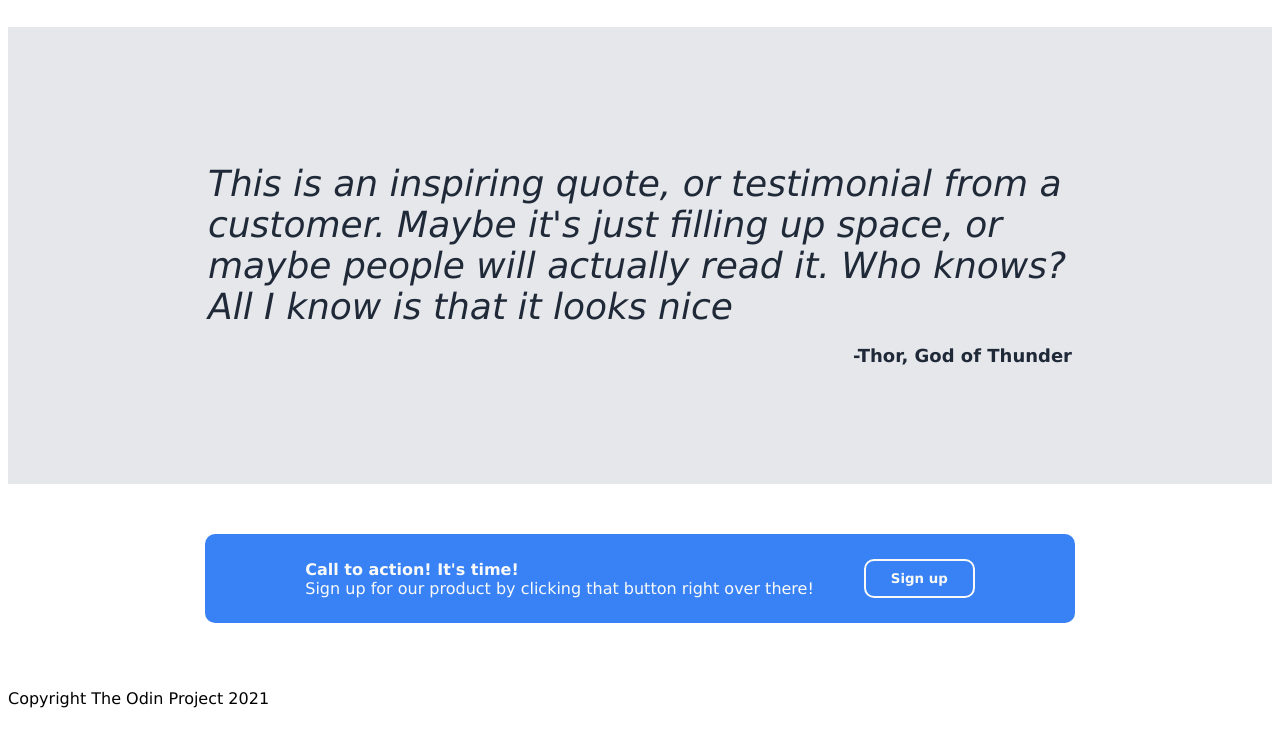
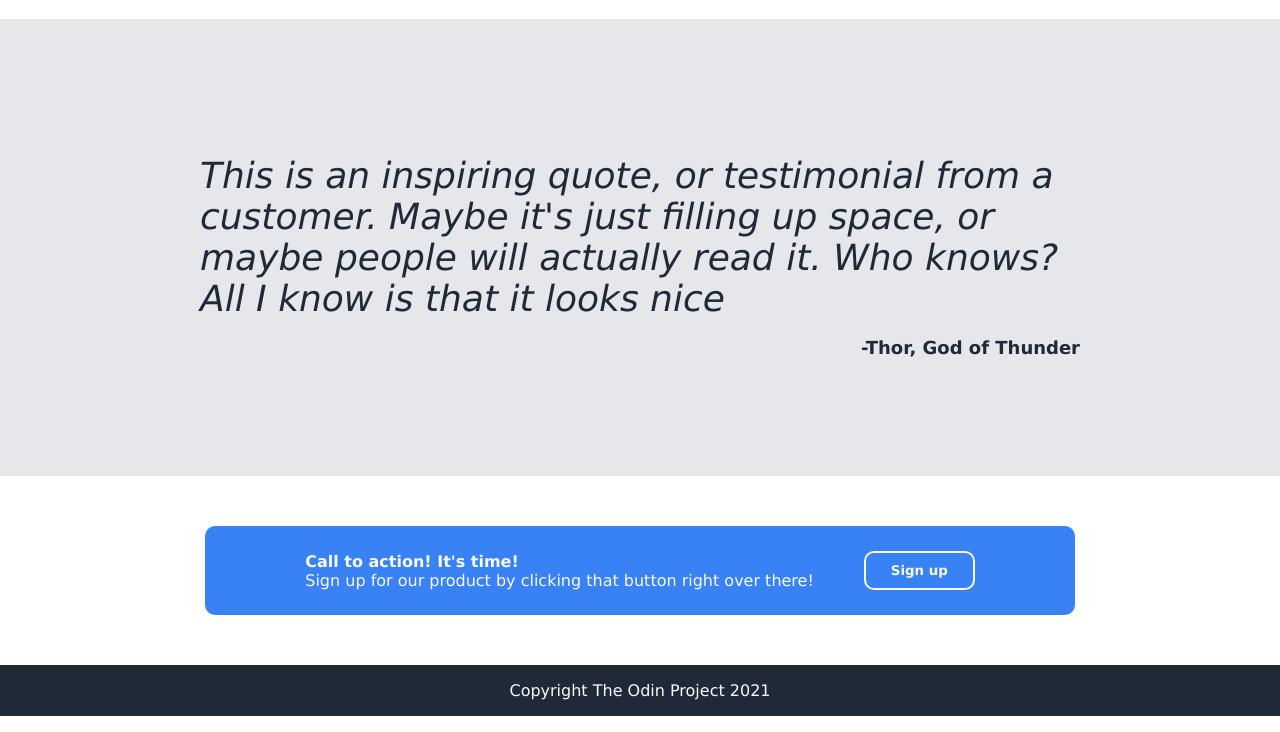
Before and after one commit to woodethx/landing-page, a plain HTML site: page index.html in a window 1280 px wide. Shown: the part 949-1681 px from the top of the page. Drawn offline with Linux system fonts and the light colour scheme.

Commit message:
Add style to border

```diff
--- a/styles.css
+++ b/styles.css
@@ -4,6 +4,8 @@
 body{
     display: flex;
     flex-direction: column;
+    margin: 0;
+    padding: 0;
 }
 ul{
     list-style-type: none;
@@ -145,3 +147,11 @@ ul{
     margin:0px;
     margin-right: 50px;
 }
+
+.footer{
+    background-color: #1F2937;
+    color: #F9FAF8;
+    display: flex;
+    justify-content: center;
+    align-items: center;
+}
```
